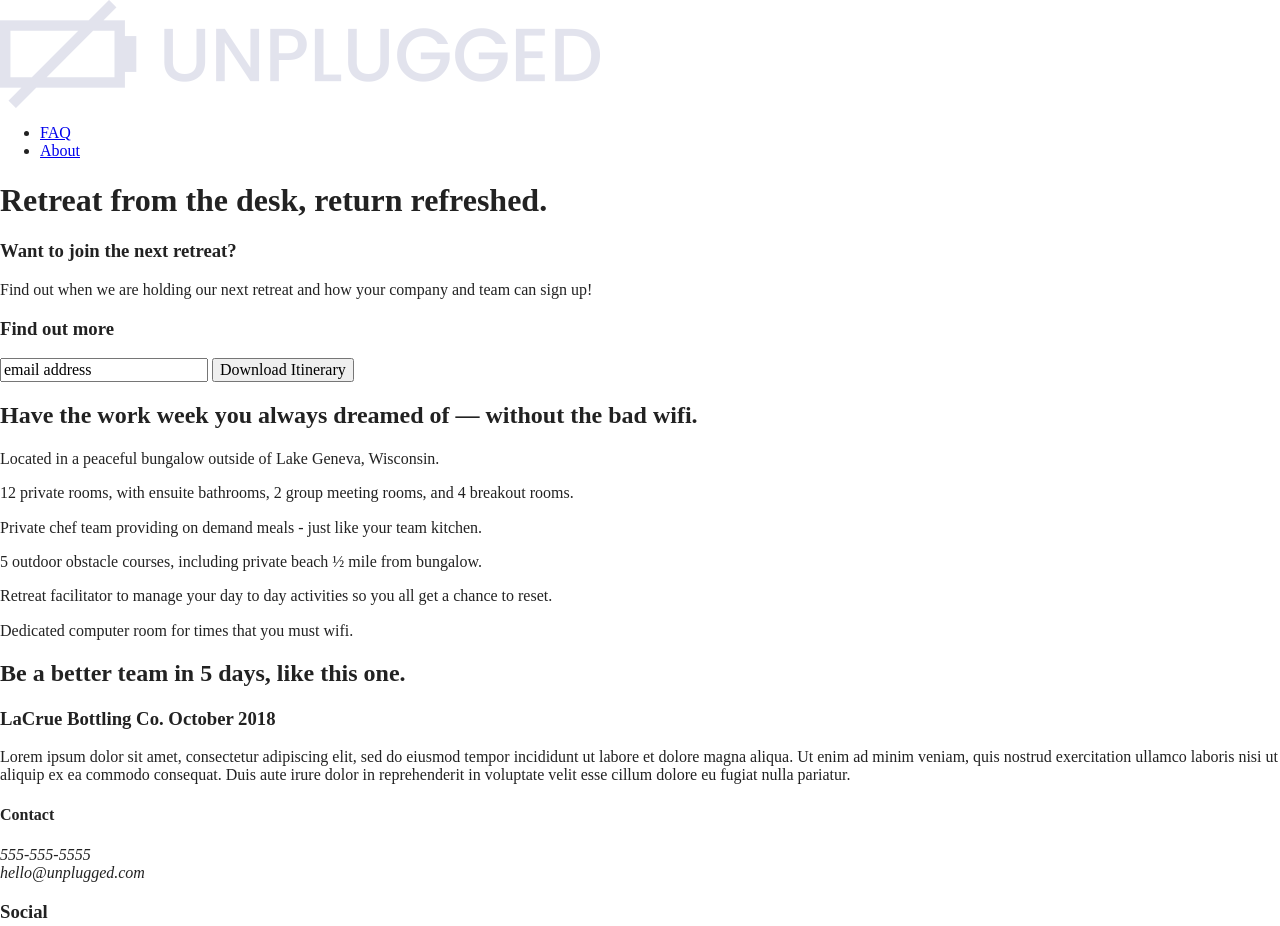
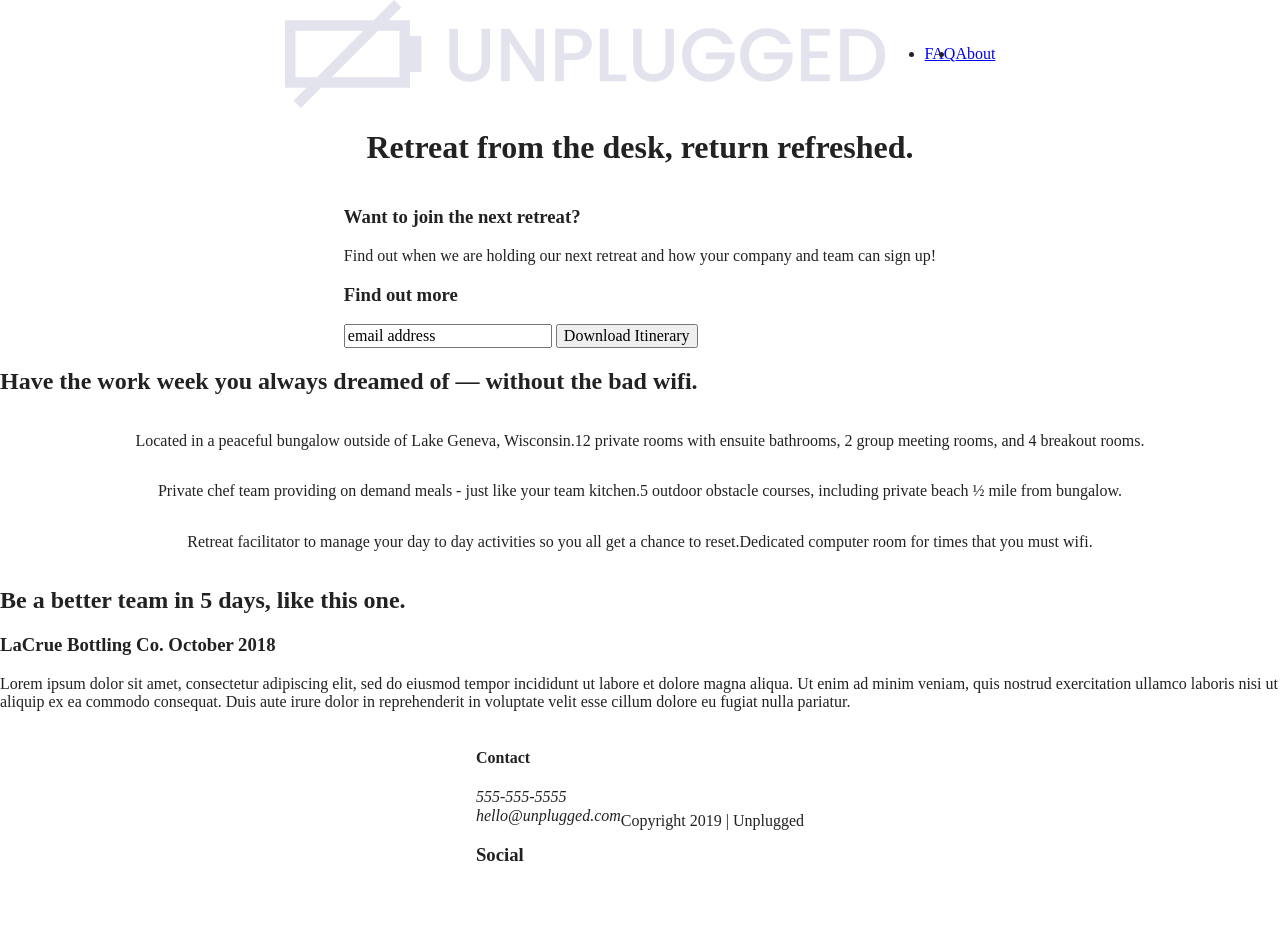
Before and after one commit to Miriam-C-B/unplugged-site, a website built with Parcel: page index.html in a window 1280 px wide. Shown: the top 926 px of the page. Built offline with nearby package versions, Linux system fonts and the light colour scheme.

Commit message:
Added css for layout

```diff
--- a/css/main.css
+++ b/css/main.css
@@ -86,6 +86,200 @@ textarea {
 /* ==========================================================================
    Author's custom styles
    ========================================================================== */
+
+  /*----------BASE HEADER FOOTER -------------------*/
+  header,
+  footer {
+    align-items: center;
+    display: flex;
+    flex-flow: row wrap;
+    justify-content: center;
+
+  }
+
+  /*HEADER STYLES*/
+
+  header {
+
+  }
+
+  header .content-wrapper {
+    align-items: center;
+    display: flex;
+    flex-flow: row wrap;
+    justify-content: center;
+  }
+
+  header .header-divider {
+
+  }
+
+  header nav {
+    align-items: center;
+    display: flex;
+    flex-flow: row wrap;
+    justify-content: space-around;
+  }
+
+  header nav ul {
+    display: flex;
+    justify-content: space-around;
+  }
+
+  header nav ul li {
+
+  }
+
+
+  /*FOOTER STYLES*/
+
+  footer {
+
+  }
+
+  footer .content-wrapper {
+
+  }
+
+  footer .footer-content {
+
+  }
+
+  footer .contact {
+
+  }
+
+  footer .social {
+
+  }
+
+  footer .social-icons p {
+    align-items: center;
+    display: flex;
+    justify-content: center;
+  }
+
+  footer .social-icons {
+    align-items: center;
+    display: flex;
+    justify-content: space-around;
+  }
+
+  footer .copyright {
+
+  }
+
+
+  /*----------MOBILE STYLES HOMEPAGE -------------------*/
+  .hero-area {
+    display: flex;
+    flex-flow: row wrap;
+    justify-content: center;
+  }
+
+  .content-wrapper {
+
+  }
+
+  aside {
+    align-items: center;
+    display: flex;
+    flex-flow: row wrap;
+    justify-content: center;
+  }
+
+  .newsletter {
+
+  }
+
+  .form-description {
+
+  }
+
+  .form {
+
+  }
+
+  .features {
+    display: flex;
+    flex-flow: row wrap;
+    justify-content: center;
+  }
+
+  .features .features-items {
+    align-items: center;
+    display: flex;
+    flex-flow: row wrap;
+    justify-content: center;
+  }
+
+  .fontawesome-icon {
+
+  }
+
+  .features-item-description {
+
+  }
+
+  .reviews {
+    display: flex;
+    flex-flow: row wrap;
+    justify-content: center;
+  }
+
+
+  /*----------MOBILE STYLES ABOUT -------------------*/
+  .mission {
+    align-items: center;
+    display: flex;
+    flex-flow: row wrap;
+    justify-content: center;
+  }
+
+  .mission-content {
+
+  }
+
+  .map {
+
+  }
+
+  .contact-section {
+    align-items: center;
+    display: flex;
+    flex-flow: row wrap;
+    justify-content: center;
+  }
+
+  .contact-content {
+
+  }
+
+
+  /*----------MOBILE STYLES FAQ -------------------*/
+  .faq {
+    align-items: center;
+    display: flex;
+    flex-flow: row wrap;
+    justify-content: center;
+  }
+
+  .faq-content {
+    align-items: center;
+    display: flex;
+    flex-flow: row wrap;
+    justify-content: center;
+  }
+
+
+
+
+
+
+
+
+
+
 
 /* ==========================================================================
    Helper classes
--- a/index.html
+++ b/index.html
@@ -60,41 +60,52 @@
           </aside>
 
           <section class="features">
-            <div class="features-description">
-              <h2>Have the work week you always dreamed of &mdash; without the bad wifi.</h2>
-            </div>
-
             <div class="content-wrapper">
+              <h2>Have the work week you always dreamed of — without the bad wifi.</h2>
+              <div class="features-items">
                 <article>
-                  <p class="fontawesome-icon"></p>
-                  <p class="features-item-description">Located in a peaceful bungalow outside of Lake Geneva, Wisconsin.</p>
+                  <p class="fontawesome-icon">
+                  </p>
+                  <p class="features-item-description">
+                    Located in a peaceful bungalow outside of Lake Geneva, Wisconsin.
+                  </p>
                 </article>
-
                 <article>
-                  <p class="fontawesome-icon"></p>
-                  <p class="features-item-description">12 private rooms, with ensuite bathrooms, 2 group meeting rooms, and 4 breakout rooms.</p>
+                  <p class="fontawesome-icon">
+                  </p>
+                  <p class="features-item-description">
+                    12 private rooms with ensuite bathrooms, 2 group meeting rooms, and 4 breakout rooms.
+                  </p>
                 </article>
-
                 <article>
-                  <p class="fontawesome-icon"></p>
-                  <p class="features-item-description">Private chef team providing on demand meals - just like your team kitchen.</p>
+                  <p class="fontawesome-icon">
+                  </p>
+                  <p class="features-item-description">
+                    Private chef team providing on demand meals - just like your team kitchen.
+                  </p>
                 </article>
-
                 <article>
-                  <p class="fontawesome-icon"></p>
-                  <p class="features-item-description">5 outdoor obstacle courses, including private beach ½ mile from bungalow.</p>
+                  <p class="fontawesome-icon">
+                  </p>
+                  <p class="features-item-description">
+                    5 outdoor obstacle courses, including private beach ½ mile from bungalow.
+                  </p>
                 </article>
-
                 <article>
-                  <p class="fontawesome-icon"></p>
-                  <p class="features-item-description">Retreat facilitator to manage your day to day activities so you all get a chance to reset.</p>
+                  <p class="fontawesome-icon">
+                  </p>
+                  <p class="features-item-description">
+                    Retreat facilitator to manage your day to day activities so you all get a chance to reset.
+                  </p>
                 </article>
-
                 <article>
-                  <p class="fontawesome-icon"></p>
-                  <p class="features-item-description">Dedicated computer room for times that you must wifi.</p>
+                  <p class="fontawesome-icon">
+                  </p>
+                  <p class="features-item-description">
+                    Dedicated computer room for times that you must wifi.
+                  </p>
                 </article>
-
+              </div>
             </div>
           </section>
 
```
Also changed, not shown: faq/index.html (+5 -7 lines).
